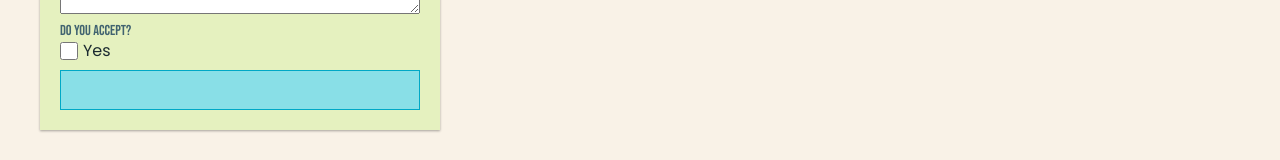
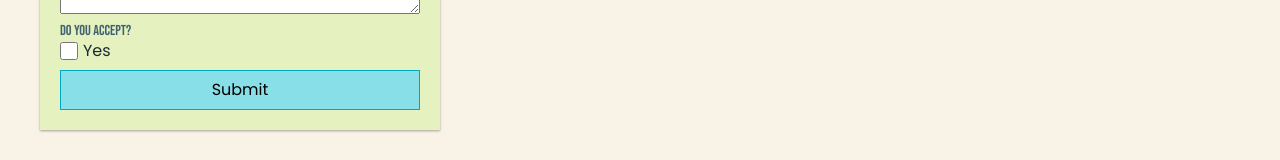
Before and after one commit to LoganBarnett/react-ui-template, a React app: page / in a window 1280 px wide. Shown: the part 402-562 px from the top of the page. Built offline with nearby package versions, Linux system fonts and the light colour scheme.

Commit message:
Fix Button to use children for content

```diff
--- a/src/components/Dashboard/Dashboard.jsx
+++ b/src/components/Dashboard/Dashboard.jsx
@@ -44,7 +44,7 @@ export default function Dashboard() {
 
         <CheckboxControl legend="Do you accept?" label="Yes" />
 
-        <FormButton text="Submit" />
+        <FormButton>Submit</FormButton>
       </form>
     </div>
   );
```
Also changed, not shown: src/components/Forms/FormControls.jsx (+6 -2 lines), 1 other file (tests, documents, lock files or other folders).
